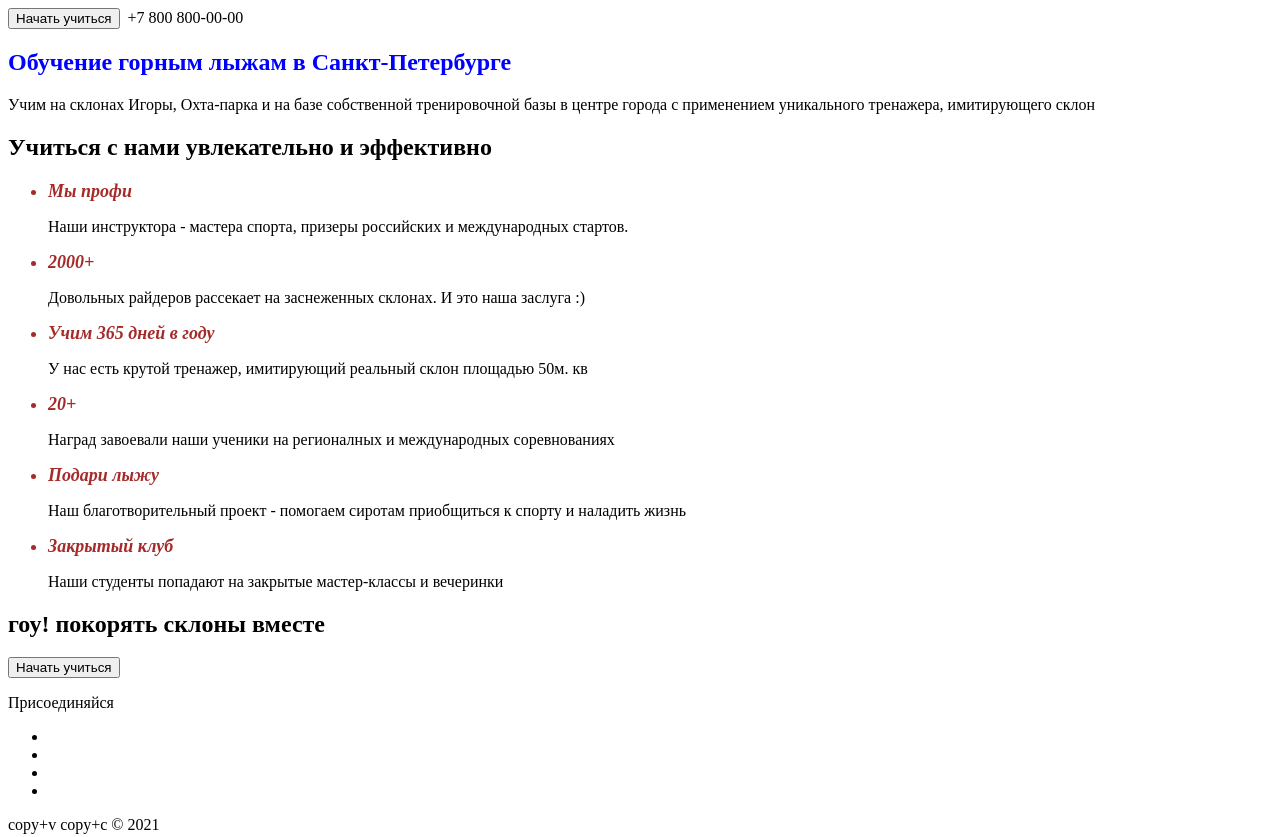
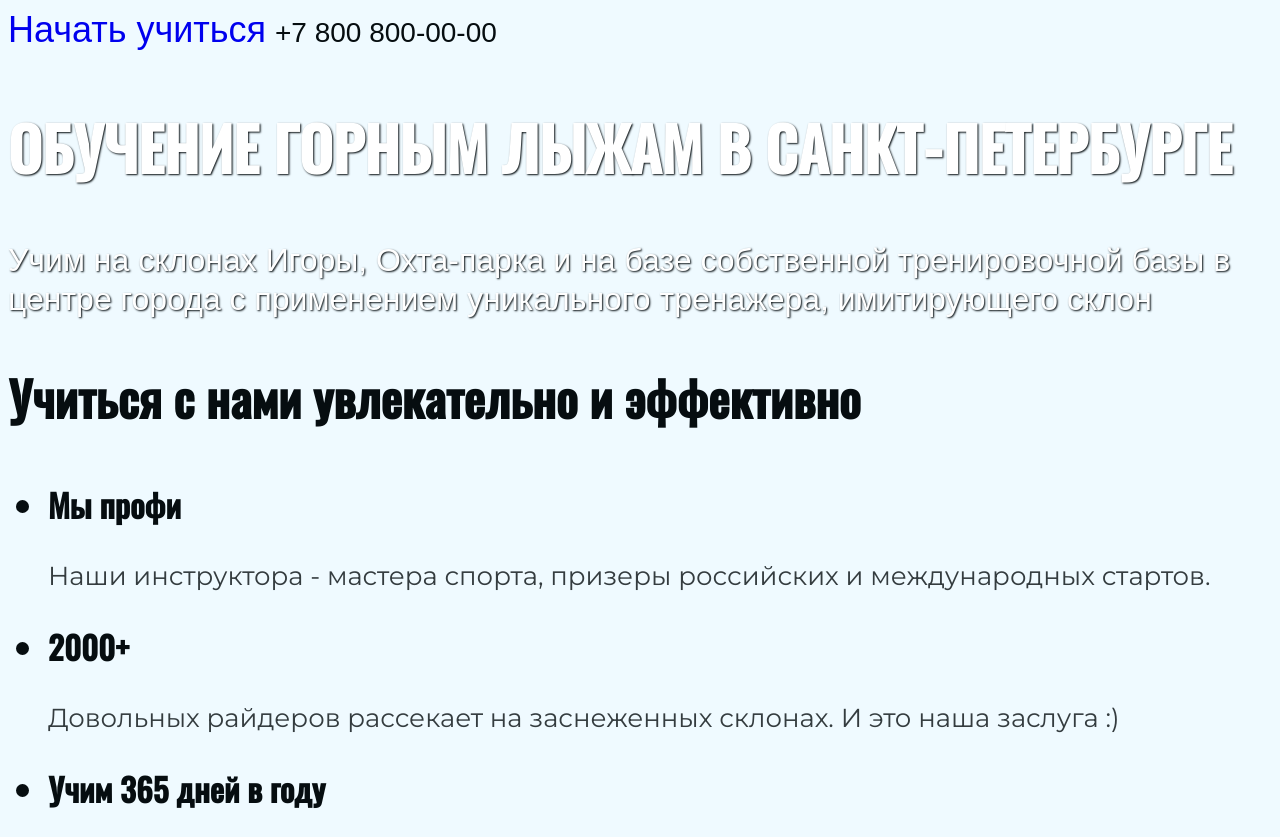
Before and after one commit to Plazmida/ski-school-myasnova, a plain HTML site: page index.html in a window 1280 px wide. Shown: the top 837 px of the page. Drawn offline with Linux system fonts and the light colour scheme.

Commit message:
text options + img

```diff
--- a/index.html
+++ b/index.html
@@ -13,7 +13,7 @@
 
     <header class="header">
 
-        <button class="btn">Начать учиться</button>
+        <a href="#" class="btn">Начать учиться</a>
         <img src="" alt="" class="logo">
         <span class="phone-number">+7 800 800-00-00</span>
 
@@ -27,28 +27,28 @@
         </section>
 
         <section class="options">
-            <h2 class="options-title">Учиться с нами увлекательно и эффективно</h2>
+            <h2 class="options-slogan">Учиться с нами увлекательно и эффективно</h2>
             <ul class="options-list">
-                <li class="options-subtitle">
+                <li class="options-title">
                     <strong class="options-title">Мы профи</strong>
                     <p class="options-text">Наши инструктора - мастера спорта, призеры российских и международных
                         стартов.</p>
                 </li>
-                <li class="options-subtitle">
+                <li class="options-title">
                     <strong class="options-title">2000+</strong>
                     <p class="options-text">Довольных райдеров рассекает на заснеженных склонах. И это наша заслуга :)
                     </p>
                 </li>
-                <li class="options-subtitle">
+                <li class="options-title">
                     <strong class="options-title">Учим 365 дней в году</strong>
                     <p class="options-text">У нас есть крутой тренажер, имитирующий реальный склон площадью 50м. кв</p>
                 </li>
-                <li class="options-subtitle">
+                <li class="options-title">
                     <strong class="options-title">20+</strong>
                     <p class="options-text">Наград завоевали наши ученики на регионалных и международных соревнованиях
                     </p>
                 </li>
-                <li class="options-subtitle">
+                <li class="options-title">
                     <strong class="options-title">Подари лыжу</strong>
                     <p class="options-text">Наш благотворительный проект - помогаем сиротам приобщиться к спорту и
                         наладить жизнь</p>
--- a/styles/styles.css
+++ b/styles/styles.css
@@ -1,13 +1,110 @@
+/* montserrat-regular - latin_cyrillic */
+@font-face {
+  font-family: 'Montserrat';
+  font-style: normal;
+  font-weight: 400;
+  src: local(''),
+       url('../fonts/montserrat-v25-latin_cyrillic-regular.woff2') format('woff2'), /* Chrome 26+, Opera 23+, Firefox 39+ */
+       url('../fonts/montserrat-v25-latin_cyrillic-regular.woff') format('woff'); /* Chrome 6+, Firefox 3.6+, IE 9+, Safari 5.1+ */
+}
+/* montserrat-500 - latin_cyrillic */
+@font-face {
+  font-family: 'Montserrat';
+  font-style: normal;
+  font-weight: 500;
+  src: local(''),
+       url('../fonts/montserrat-v25-latin_cyrillic-500.woff2') format('woff2'), /* Chrome 26+, Opera 23+, Firefox 39+ */
+       url('../fonts/montserrat-v25-latin_cyrillic-500.woff') format('woff'); /* Chrome 6+, Firefox 3.6+, IE 9+, Safari 5.1+ */
+}
+/* oswald-500 - latin_cyrillic */
+@font-face {
+  font-family: 'Oswald';
+  font-style: normal;
+  font-weight: 500;
+  src: local(''),
+       url('../fonts/oswald-v49-latin_cyrillic-500.woff2') format('woff2'), /* Chrome 26+, Opera 23+, Firefox 39+ */
+       url('../fonts/oswald-v49-latin_cyrillic-500.woff') format('woff'); /* Chrome 6+, Firefox 3.6+, IE 9+, Safari 5.1+ */
+}
+
+/* common */
+body{
+  font-family: "Monserrat", sans-serif;
+  color: #060D10;
+  background-color: rgba(102, 209, 255, .1)
+  }
+
+/* Header */
+
+.btn{
+  font-weight: 500;
+  font-style: 24px;
+  line-height: 29px;
+  text-decoration: none;
+}
+
+.phone-number{
+  font-weight: 500;
+  font-size: 28px;
+  line-height: 34px;
+}
+/* Product */
+
 .product-title{
-  color: blue;
+  font-family: 'Oswald';
+  font-size: 60px;
+  line-height: 89px;
+  color: #fff;
+  text-transform: uppercase;
+  text-shadow: 1px 1px 2px #060D10;
 }
-.options-subtitle{
-  color: brown;
-  font-style: italic;
-  font-size: large;
+
+.product-text{
+  font-weight: 500;
+  font-size: 32px;
+  line-height: 39px;
+  color: #fff;
+  text-shadow: 1px 1px 2px #060D10;
 }
-.options-text {
-  color: black;
-  font-style: normal;
-  font-size: medium;
+
+/* options */
+.options-slogan{
+  font-family: 'Oswald';
+  font-size: 48px;
+  line-height: 167%;
 }
+
+.options-title{
+  font-family: 'Oswald';
+  font-size: 32px;
+  line-height: 167%;
+}
+.options-text{
+  font-family: 'Montserrat';
+  font-size: 26px;
+  line-height: 140%;
+  opacity: .8;
+}
+
+.order-text{
+  font-family: 'Oswald';
+  font-size: 48px;
+  line-height: 167%;
+  text-transform: uppercase;
+}
+.btn{
+  font-weight: 500;
+  font-size: 36px;
+  line-height: 44px;
+}
+
+/* Footer */
+.footer-text{
+  font-weight: 500;
+  font-size: 20px;
+  line-height: 167%;
+}
+.coopyright{
+  font-weight: 500;
+  font-size: 18px;
+  line-height: 22px;
+}
```
Also changed, not shown: fonts/montserrat-v25-latin_cyrillic-500.woff (added), fonts/montserrat-v25-latin_cyrillic-500.woff2 (added), fonts/montserrat-v25-latin_cyrillic-regular.woff (added), fonts/montserrat-v25-latin_cyrillic-regular.woff2 (added), fonts/oswald-v49-latin_cyrillic-500.woff (added), fonts/oswald-v49-latin_cyrillic-500.woff2 (added), image/icon-facebook.svg (added), image/icon-google-plus.svg (added), image/icon-linkedin.svg (added), image/icon-twitter.svg (added), image/logo.svg (added), image/photo-lead-1.jpg (added), image/photo-lead-2.jpg (added), image/photo-lead-3.jpg (added), 2 more files.
